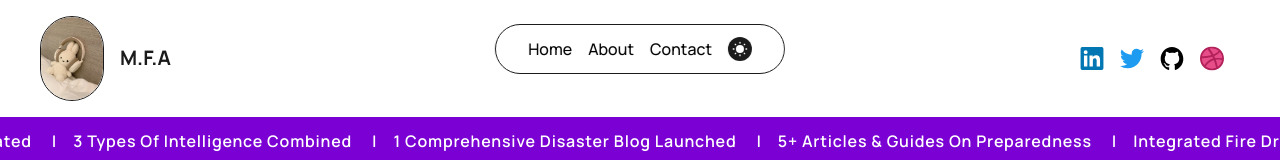
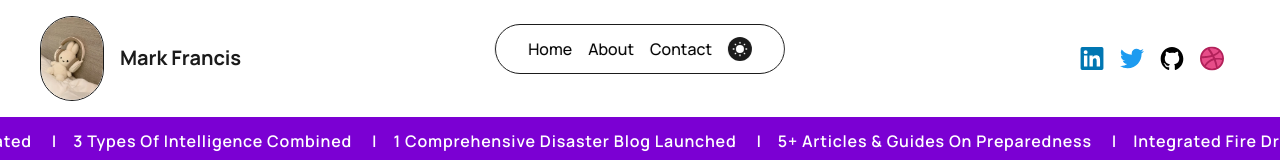
Before and after one commit to IdentityHozan/terra, a Next.js app: page /about in a window 1280 px wide. Shown: the top 160 px of the page. Built offline with nearby package versions, Linux system fonts and the light colour scheme.

Commit message:
version port

```diff
--- a/src/components/Header/Logo.js
+++ b/src/components/Header/Logo.js
@@ -8,7 +8,7 @@
         <div className=" w-12 md:w-16 rounded-full overflow-hidden border border-solid border-dark dark:border-gray  mr-2 md:mr-4">
             <Image src={profileImg} alt="CodeBucks logo" className="w-full h-auto rounded-full" sizes="20vw" priority />
         </div>
-        <span className="font-bold dark:font-semibold text-lg md:text-xl">M.F.A</span>
+        <span className="font-bold dark:font-semibold text-lg md:text-xl">Mark Francis</span>
     </Link>
   )
 }
```
Also changed, not shown: 1 other file (tests, documents, lock files or other folders).
